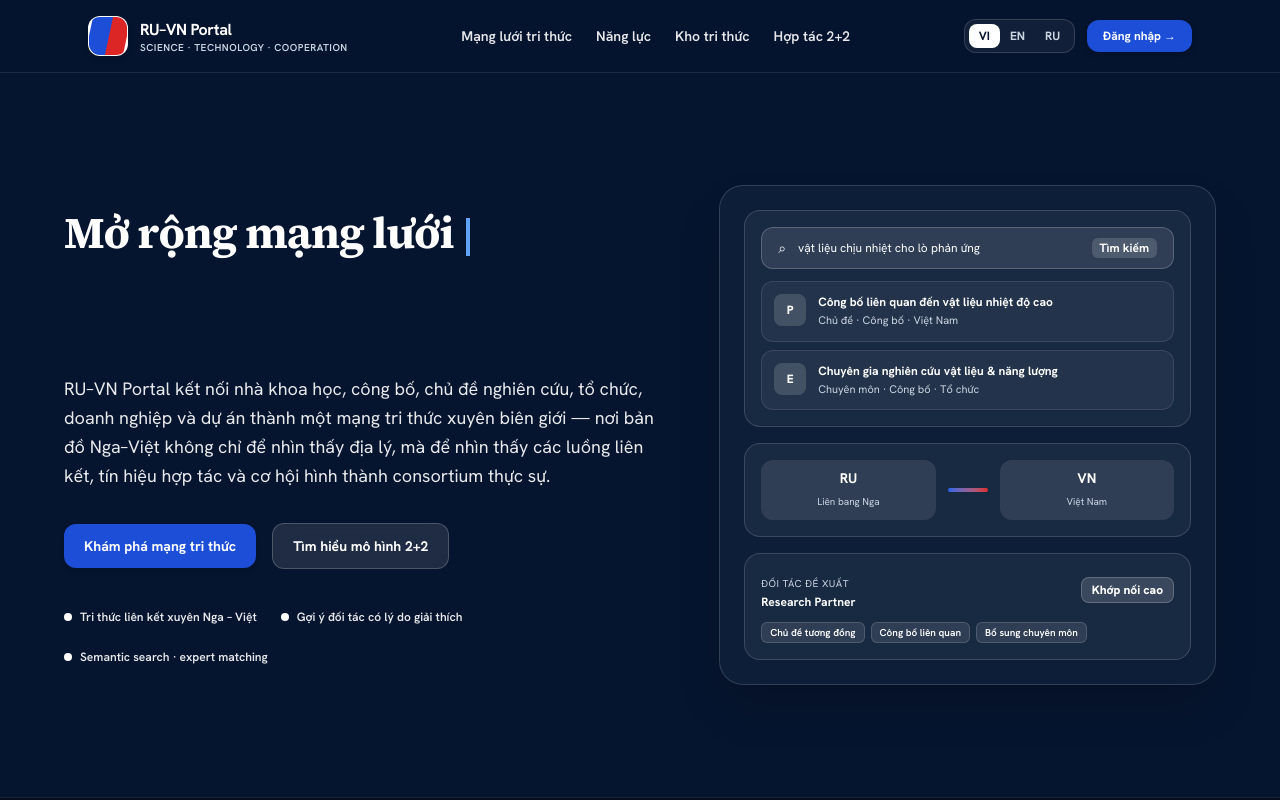
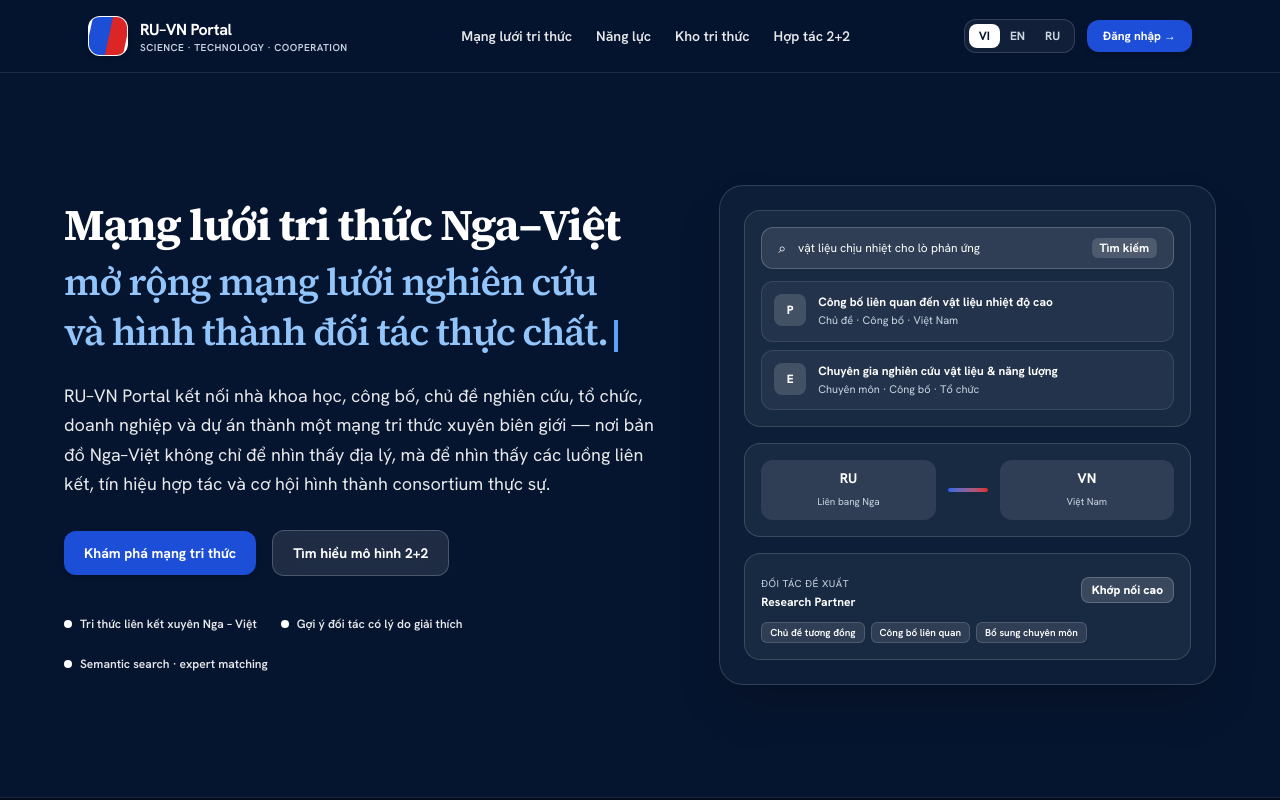
Before and after one commit to dangminhdev0403/vnru-network, a Next.js app in the folder frontend/: page / in a window 1280 px wide. Shown: the top 800 px of the page. Built offline with nearby package versions, Linux system fonts and the light colour scheme; no server answers.

Commit message:
feat(hero): keep Mạng lưới tri thức Nga-Việt static and type subsequent dynamic phrases

```diff
--- a/frontend/app/HomeMotion.tsx
+++ b/frontend/app/HomeMotion.tsx
@@ -13,28 +13,38 @@ export const useLocale = create<{ locale: Locale; setLocale: (locale: Locale) =>
   persist((set) => ({ locale: "vi", setLocale: (locale) => set({ locale }) }), { name: "vnru-locale" })
 );
 
-const HERO_SEQUENCES: Record<Locale, [string, string]> = {
+const HERO_STATIC_TITLE: Record<Locale, string> = {
+  vi: "Mạng lưới tri thức Nga–Việt",
+  ru: "Сеть знаний Россия–Вьетнам",
+  en: "RU–VN Knowledge Network",
+};
+
+const HERO_DYNAMIC_PHRASES: Record<Locale, string[]> = {
   vi: [
-    "Mạng lưới tri thức Nga–Việt",
-    "Mở rộng mạng lưới nghiên cứu và hình thành đối tác thực chất.",
+    "mở rộng mạng lưới nghiên cứu và hình thành đối tác thực chất.",
+    "kết nối chuyên gia, công bố và cơ hội hợp tác song phương.",
+    "thúc đẩy liên kết viện trường, doanh nghiệp và dự án 2+2.",
   ],
   ru: [
-    "Сеть знаний Россия–Вьетнам",
-    "Расширяя исследовательскую сеть и формируя реальные партнерства.",
+    "расширяя исследовательскую сеть và формируя реальные партнерства.",
+    "объединяя экспертов, публикации và возможности сотрудничества.",
+    "развивая связи университетов, предприятий và проектов 2+2.",
   ],
   en: [
-    "RU–VN Knowledge Network",
-    "Expanding research networks and fostering impactful partnerships.",
+    "expanding research networks and fostering impactful partnerships.",
+    "connecting experts, publications, and collaborative opportunities.",
+    "advancing bilateral academic, enterprise, and 2+2 project ties.",
   ],
 };
 
-function useHeroSequence(locale: Locale) {
+function useHeroDynamicText(locale: Locale) {
   const shouldReduceMotion = useReducedMotion();
   const [displayedText, setDisplayedText] = useState("");
   const [opacity, setOpacity] = useState(1);
   const showCaret = true;
 
-  const phrases = HERO_SEQUENCES[locale] || HERO_SEQUENCES.vi;
+  const staticTitle = HERO_STATIC_TITLE[locale] || HERO_STATIC_TITLE.vi;
+  const phrases = HERO_DYNAMIC_PHRASES[locale] || HERO_DYNAMIC_PHRASES.vi;
 
   useEffect(() => {
     if (shouldReduceMotion) {
@@ -57,29 +67,29 @@ function useHeroSequence(locale: Locale) {
         if (charIdx < currentPhrase.length) {
           charIdx++;
           setDisplayedText(currentPhrase.slice(0, charIdx));
-          timeoutId = setTimeout(run, 65);
+          timeoutId = setTimeout(run, 60);
         } else {
           step = "HOLD";
-          timeoutId = setTimeout(run, 2000);
+          timeoutId = setTimeout(run, 2200);
         }
       } else if (step === "HOLD") {
         step = "FADE";
         setOpacity(0);
-        timeoutId = setTimeout(run, 500);
+        timeoutId = setTimeout(run, 450);
       } else if (step === "FADE") {
         step = "PAUSE";
         setDisplayedText("");
         setOpacity(1);
         phraseIdx = (phraseIdx + 1) % phrases.length;
         charIdx = 0;
-        timeoutId = setTimeout(run, 250);
+        timeoutId = setTimeout(run, 200);
       } else if (step === "PAUSE") {
         step = "TYPE";
         timeoutId = setTimeout(run, 50);
       }
     };
 
-    timeoutId = setTimeout(run, 350);
+    timeoutId = setTimeout(run, 400);
 
     return () => {
       isMounted = false;
@@ -88,17 +98,22 @@ function useHeroSequence(locale: Locale) {
   }, [locale, phrases, shouldReduceMotion]);
 
   if (shouldReduceMotion) {
-    return { text: phrases[0], opacity: 1, showCaret: false };
+    return {
+      staticTitle,
+      dynamicText: phrases[0],
+      opacity: 1,
+      showCaret: false,
+    };
   }
 
-  return { text: displayedText, opacity, showCaret };
+  return { staticTitle, dynamicText: displayedText, opacity, showCaret };
 }
 
 export function HomeMotion({ isAuthenticated }: Readonly<{ isAuthenticated: boolean }>) {
   const { locale, setLocale } = useLocale();
   const shouldReduceMotion = useReducedMotion();
   const [loggingOut, setLoggingOut] = useState(false);
-  const { text: heroText, opacity: heroOpacity, showCaret } = useHeroSequence(locale);
+  const { staticTitle, dynamicText, opacity: dynamicOpacity, showCaret } = useHeroDynamicText(locale);
 
   const t = (key: string): string => {
     const dict = (translations as Record<Locale, Record<string, string>>)[locale] || translations.vi;
@@ -196,19 +211,24 @@ export function HomeMotion({ isAuthenticated }: Readonly<{ isAuthenticated: bool
                 transition={{ duration: 0.6, ease: "easeOut" }}
                 className="max-w-2xl"
               >
-                <h1 className="font-serif text-3xl font-bold leading-[1.24] tracking-tight text-white sm:text-4xl lg:text-[44px] min-h-24 sm:min-h-32 lg:min-h-36 text-balance">
+                <h1 className="font-serif text-3xl font-bold leading-[1.24] tracking-tight sm:text-4xl lg:text-[44px] min-h-28 sm:min-h-32 lg:min-h-36 text-balance">
+                  <span className="block text-white">
+                    {staticTitle}
+                  </span>
+                  <span className="mt-1.5 block text-[#93c5fd] text-2xl sm:text-3xl lg:text-[38px] font-semibold leading-[1.3]">
                     <span
                       className="inline transition-opacity duration-500 ease-in-out"
-                    style={{ opacity: heroOpacity }}
+                      style={{ opacity: dynamicOpacity }}
                     >
-                    {heroText}
+                      {dynamicText}
                     </span>
                     {showCaret && (
                       <span
-                      className="inline-block w-0.75 sm:w-1 h-[0.88em] ml-1 bg-[#60a5fa] animate-pulse align-middle"
+                        className="inline-block w-0.75 sm:w-1 h-[0.85em] ml-1.5 bg-[#60a5fa] animate-pulse align-middle"
                         aria-hidden="true"
                       />
                     )}
+                  </span>
                 </h1>
                 <p className="mt-6 text-base leading-relaxed text-white/90 sm:text-lg">
                   {t("RU–VN Portal kết nối nhà khoa học, công bố, chủ đề nghiên cứu, tổ chức, doanh nghiệp và dự án thành một mạng tri thức xuyên biên giới — nơi bản đồ Nga–Việt không chỉ để nhìn thấy địa lý, mà để nhìn thấy các luồng liên kết, tín hiệu hợp tác và cơ hội hình thành consortium thực sự.")}
```
Lines whose indentation alone changed are shown as unchanged.
